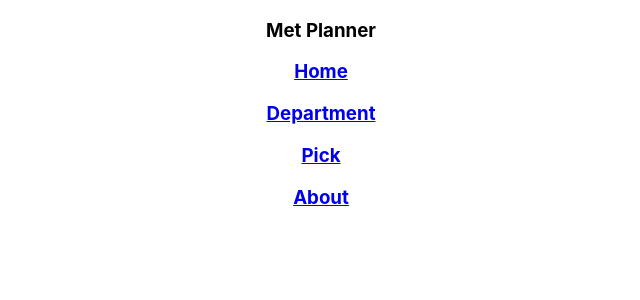
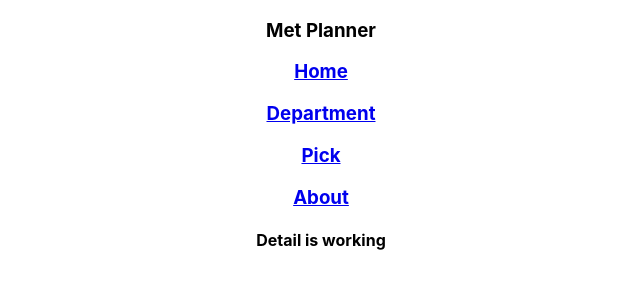
Before and after one commit to Bom-dev/a-day-before-i-met, a React (Create React App) app: page /department/1 in a window 1280 px wide. Shown: the top 300 px of the page, without its empty margins (319-959 px from the left). Built offline with nearby package versions, Linux system fonts and the light colour scheme; no server answers.

Commit message:
Display departments' name on Dept page

```diff
--- a/src/App.js
+++ b/src/App.js
@@ -43,7 +43,7 @@
           <Routes>
             <Route path="/" element={<Home />} />
             <Route path="/department" element={<Dept allDept={this.state.allDept} />} />
-            <Route path="/department/detail" element={<DeptDetail />} />
+            <Route path="/department/:id" element={<DeptDetail />} />
             <Route path="/pick" element={<Pick />} />
             <Route path="/about" element={<About />} />
           </Routes>
--- a/src/components/Dept.js
+++ b/src/components/Dept.js
@@ -1,12 +1,15 @@
 import React from "react";
+import { Link } from "react-router-dom";
 
 const Dept = (props) => {
 
     let deptList = props.allDept.map((item, index) => {
         return (
-            <div key={index} id={item.departmentId}>
+            <Link to={"/department/" + item.departmentId} key={index}>
+            <div id={item.departmentId}>
                 <h3>{item.displayName}</h3>
             </div>
+            </Link>
         )
     })
 
--- a/src/components/DeptDetail.js
+++ b/src/components/DeptDetail.js
@@ -9,3 +9,8 @@
 }
 
 export default DeptDetail
+
+// https://collectionapi.metmuseum.org/public/collection/v1/objects?departmentIds={id}
+// response.data.objectIDs => data
+// data.length / random pick 10-20 / refresh button / click available using display.js
+// possible to click pick button / possible to unclick pick button
```
Also changed, not shown: src/components/Display.js (added, +11 -0 lines).
